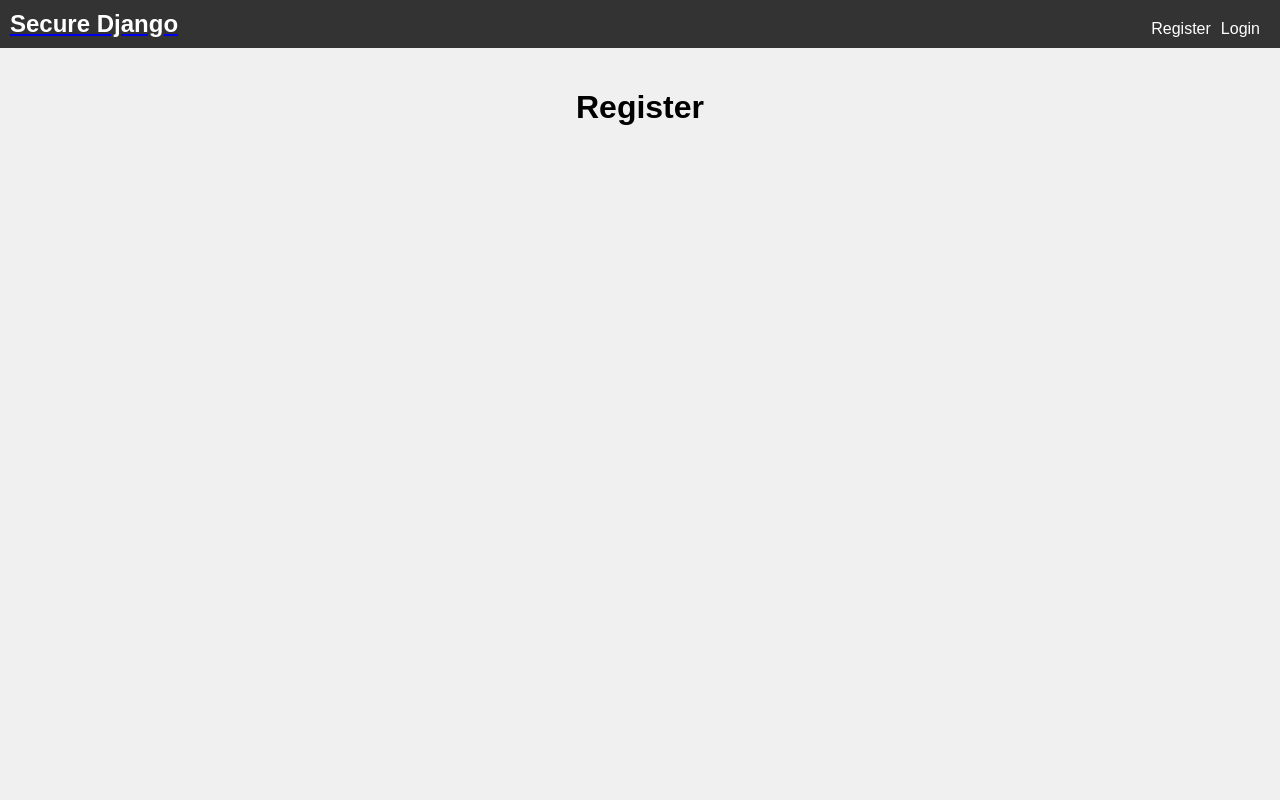
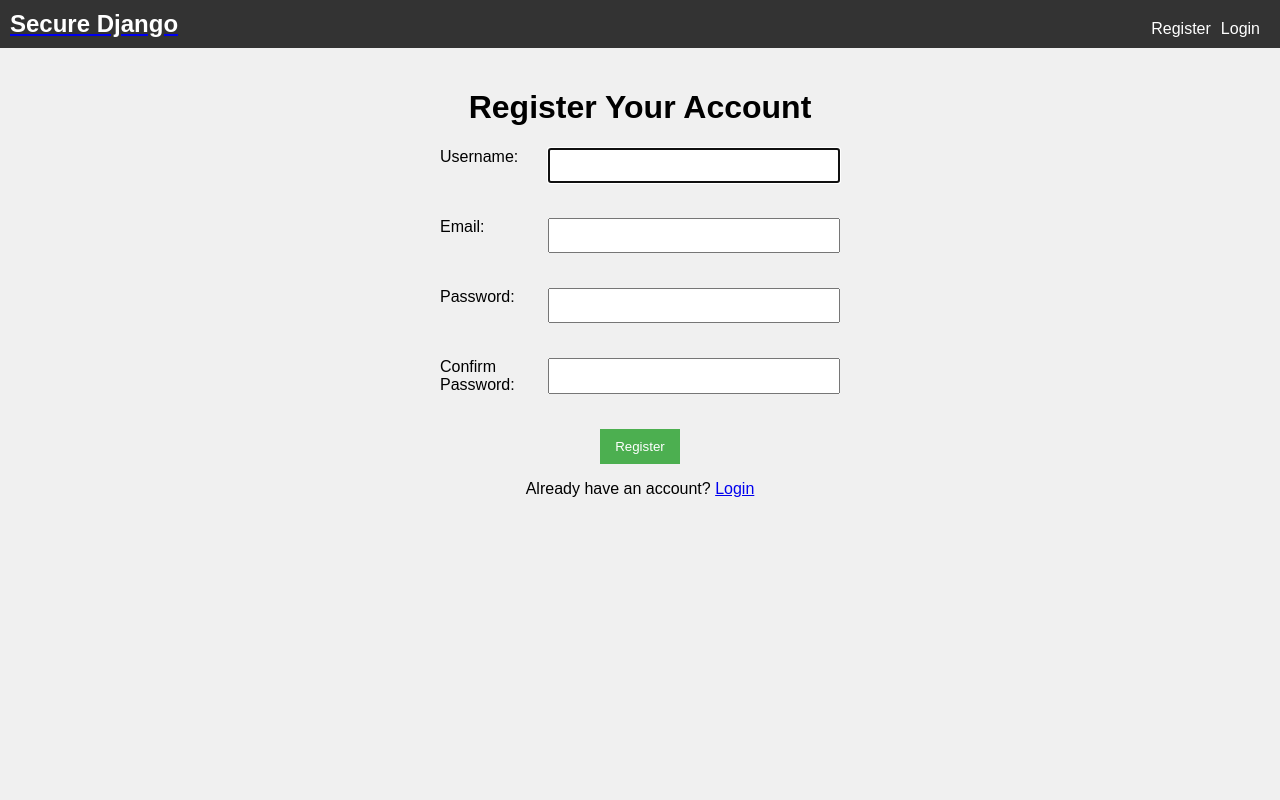
Before and after one commit to aCS6/django-security, a Django app: page /register in a window 1280 px wide. Run offline with Django 4.2, Linux system fonts and the light colour scheme.

Commit message:
registration form done

```diff
--- a/secure_django/urls.py
+++ b/secure_django/urls.py
@@ -4,8 +4,8 @@ from django.conf import settings
 from django.conf.urls.static import static
 
 urlpatterns = [
+    path('', include('secured_app.urls')),
     path('admin/', admin.site.urls),
-    path('', include('secured_app.urls'))
 ]
 
 urlpatterns += static(settings.MEDIA_URL, document_root=settings.MEDIA_ROOT)
--- /dev/null
+++ b/secured_app/forms.py
@@ -0,0 +1,12 @@
+from django.contrib.auth.forms import UserCreationForm
+from django.contrib.auth.models import User
+
+class CreateUserForm(UserCreationForm):
+    class Meta:
+        model = User
+        fields = [
+            'username',
+            'email',
+            'password1',
+            'password2'
+        ]
--- a/secured_app/templates/register.html
+++ b/secured_app/templates/register.html
@@ -4,5 +4,50 @@
 {% block title %} Index {% endblock %}
 
 {% block content %}
-    <h1>Register</h1>
+    <div class="container mt-5">
+        <h1>Register Your Account</h1>
+
+        <form method="post"  autocomplete="off" class="custom-form">
+            {% csrf_token %}
+
+            <div class="form-group">
+                <label for="{{ form.username.id_for_label }}">Username:</label>
+                {{ form.username }}
+                <div class="error-message">
+                    {{ form.username.errors }}
+                </div>
+            </div>
+
+            <div class="form-group">
+                <label for="{{ form.email.id_for_label }}">Email:</label>
+                {{ form.email }}
+                <div class="error-message">
+                    {{ form.email.errors }}
+                </div>
+            </div>
+
+            <div class="form-group">
+                <label for="{{ form.password1.id_for_label }}">Password:</label>
+                {{ form.password1 }}
+                <div class="error-message">
+                    {{ form.password1.errors }}
+                </div>
+            </div>
+
+            <div class="form-group">
+                <label for="{{ form.password2.id_for_label }}">Confirm Password:</label>
+                {{ form.password2 }}
+                <div class="error-message">
+                    {{ form.password2.errors }}
+                </div>
+            </div>
+
+            <button type="submit">Register</button>
+        </form>
+
+        <p class="mt-3">
+            Already have an account? <a href="{% url '' %}">Login</a>
+        </p>
+    </div>
+</div>
 {% endblock %}
--- a/secured_app/urls.py
+++ b/secured_app/urls.py
@@ -3,7 +3,7 @@ from django.urls import path
 from . import views
 
 urlpatterns = [
-    path('', views.home),
+    path('', views.home, name=''),
     path('register', views.register, name='register'),
     path('dashboard', views.dashboard, name='dashboard'),
 ]
--- a/secured_app/views.py
+++ b/secured_app/views.py
@@ -1,11 +1,23 @@
-from django.shortcuts import render
+from django.shortcuts import redirect, render
+
+from .forms import CreateUserForm
 
 
 def home(request):
     return render(request, 'index.html')
 
 def register(request):
-    return render(request, 'register.html')
+    form = CreateUserForm()
+    if request.method == 'POST':
+        form = CreateUserForm(request.POST)
+
+        if form.is_valid():
+            form.save()
+
+            return redirect('')
+
+    context = {'form': form}
+    return render(request, 'register.html', context=context)
 
 
 def dashboard(request):
--- a/static/css/style.css
+++ b/static/css/style.css
@@ -91,3 +91,45 @@ button.cta-button:hover {
     text-decoration: none;
     color: white;
 }
+
+
+/* forms */
+.custom-form {
+    max-width: 400px;
+    margin: 0 auto;
+}
+
+.form-group {
+    display: grid;
+    grid-template-columns: 1fr 3fr;  /* Adjust the ratio based on your preference */
+    gap: 10px;
+    margin-bottom: 20px;
+}
+
+label {
+    text-align: left;
+}
+
+input {
+    width: 100%;
+    padding: 8px;
+    box-sizing: border-box;
+}
+
+button {
+    background-color: #4caf50;
+    color: white;
+    padding: 10px 15px;
+    border: none;
+    cursor: pointer;
+}
+
+button:hover {
+    background-color: #45a049;
+}
+
+.error-message {
+    color: #ff0000;
+    margin-top: 5px;
+    grid-column: span 2;  /* Span the entire width of the form */
+}
```
